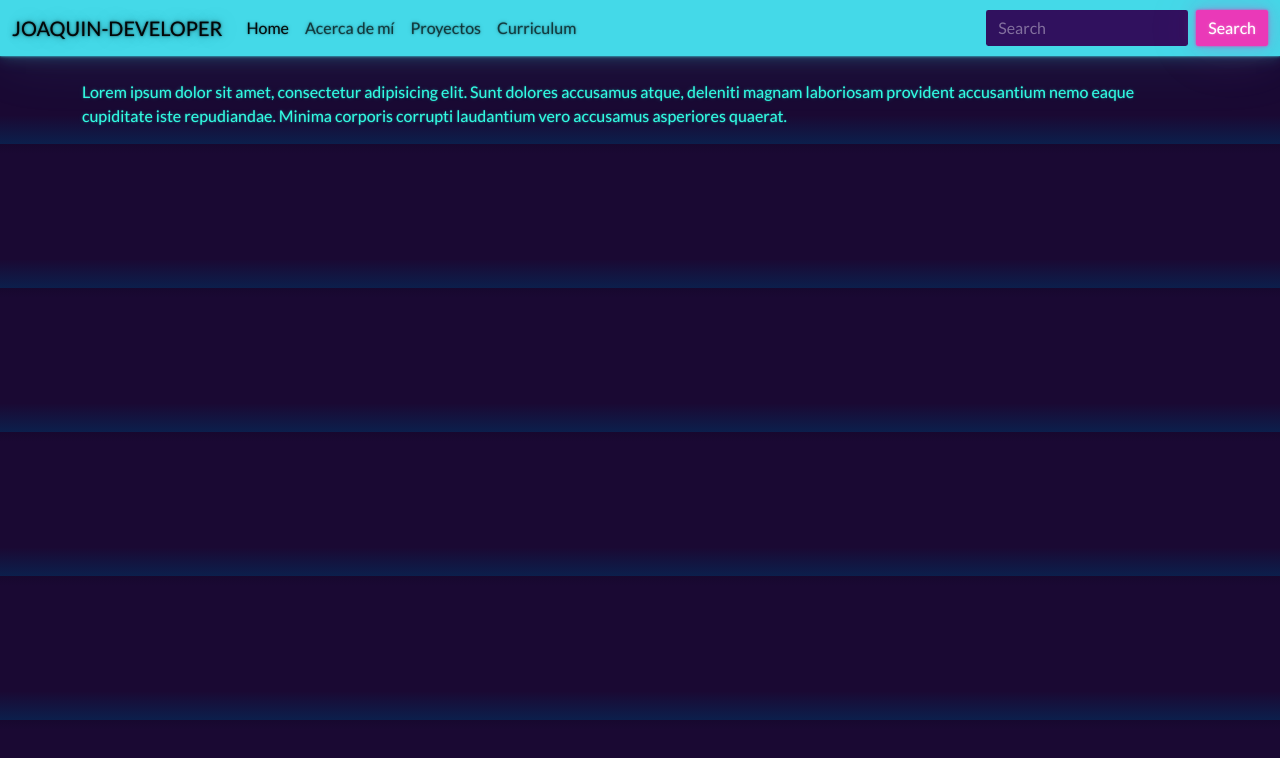
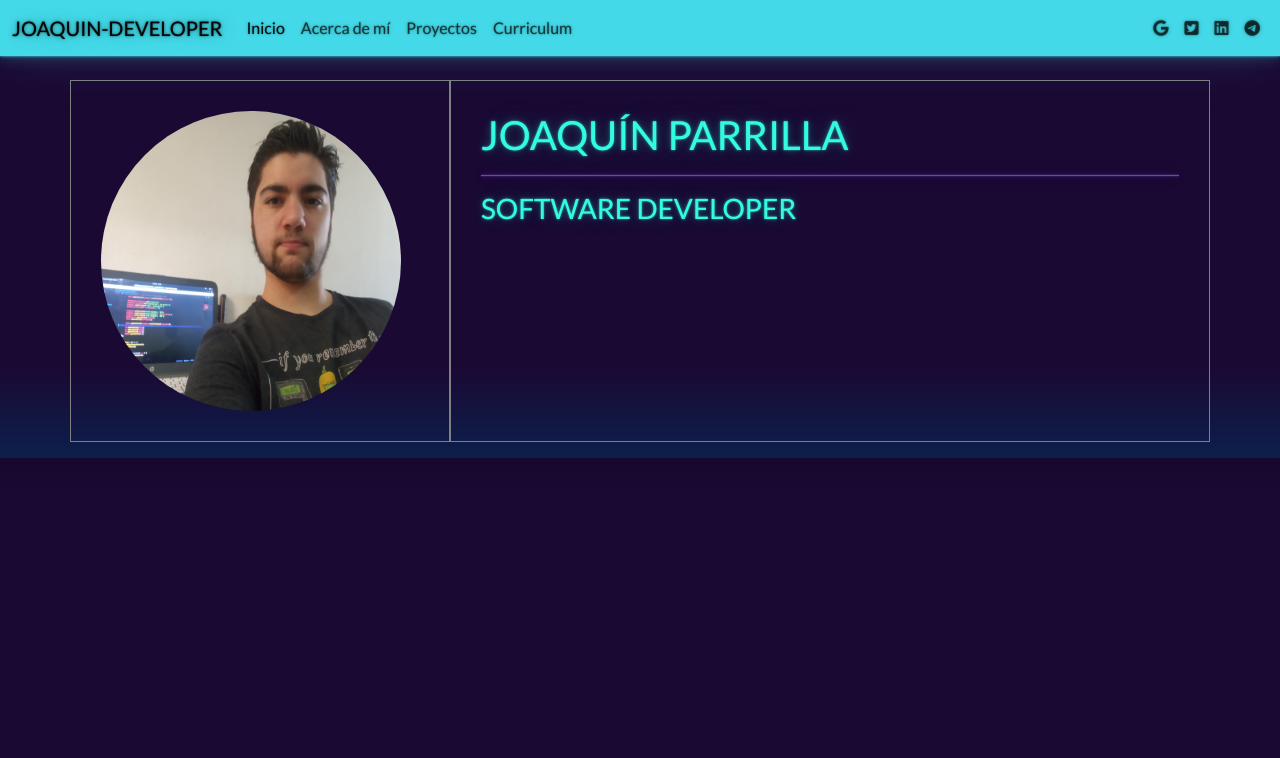
Before and after one commit to Joaquin-Developer/portafolio_web_deploy, a Vue app in the folder frontend/: page / in a window 1280 px wide. Shown: the top 758 px of the page. Built offline with nearby package versions, Linux system fonts and the light colour scheme.

Commit message:
avanzo con componente de presentacion en Vue

```diff
--- a/frontend/public/index.html
+++ b/frontend/public/index.html
@@ -1,5 +1,5 @@
 <!DOCTYPE html>
-<html lang="en">
+<html lang="es">
   <head>
     <meta charset="utf-8">
     <meta http-equiv="X-UA-Compatible" content="IE=edge">
@@ -12,6 +12,8 @@
     <!-- Bootstrap JavaScript: -->
     <script src="https://cdn.jsdelivr.net/npm/@popperjs/core@2.9.2/dist/umd/popper.min.js" integrity="sha384-IQsoLXl5PILFhosVNubq5LC7Qb9DXgDA9i+tQ8Zj3iwWAwPtgFTxbJ8NT4GN1R8p" crossorigin="anonymous"></script>
     <script src="https://cdn.jsdelivr.net/npm/bootstrap@5.0.1/dist/js/bootstrap.min.js" integrity="sha384-Atwg2Pkwv9vp0ygtn1JAojH0nYbwNJLPhwyoVbhoPwBhjQPR5VtM2+xf0Uwh9KtT" crossorigin="anonymous"></script>
+    <!-- Font Awesome Script: -->
+    <script src="https://kit.fontawesome.com/f0f4276a08.js" crossorigin="anonymous"></script>
   </head>
   <body>
     <div id="app"></div>
--- a/frontend/src/components/Container.vue
+++ b/frontend/src/components/Container.vue
@@ -1,5 +1,15 @@
 <template>
-<p>Lorem ipsum dolor sit amet, consectetur adipisicing elit. Sunt dolores accusamus atque, deleniti magnam laboriosam provident accusantium nemo eaque cupiditate iste repudiandae. Minima corporis corrupti laudantium vero accusamus asperiores quaerat.</p>
+<div class="row mb-3">
+  <div class="col-4">
+    <img class="profilePhoto" src="../assets/FotoPerfil.jpg" width="280" height="220">
+  </div>
+  <div class="col-8">
+    <h1>JOAQUÍN PARRILLA</h1>
+    <hr>
+    <h3>SOFTWARE DEVELOPER</h3>
+  </div>
+</div>
+
 </template>
 
 <script>
@@ -7,6 +17,25 @@ export default {
   name: 'Container',
   props: {
 
+  },
+  data: function() {
+    return { }
   }
 }
 </script>
+
+<style scoped>
+.row > div {
+  padding: 30px;
+  border: 1px solid grey;
+}
+
+.profilePhoto {
+  /* border-radius: 50%; */
+  /* margin-left: 50%; */
+  width:300px;
+  height:300px;
+  border-radius:150px;
+}
+
+</style>
--- a/frontend/src/components/Navbar.vue
+++ b/frontend/src/components/Navbar.vue
@@ -8,7 +8,7 @@
       <div class="collapse navbar-collapse" id="navbarColor03">
         <ul class="navbar-nav me-auto">
           <li class="nav-item">
-            <a class="nav-link active" href="#nav">Home
+            <a class="nav-link active" href="#nav">Inicio
               <span class="visually-hidden">(current)</span>
             </a>
           </li>
@@ -22,9 +22,31 @@
             <a class="nav-link" href="#">Curriculum</a>
           </li>
         </ul>
-        <form class="d-flex">
+        <!-- <form class="d-flex">
           <input class="form-control me-sm-2" type="text" placeholder="Search">
           <button class="btn btn-secondary my-2 my-sm-0" type="submit">Search</button>
+        </form> -->
+        <form class="navbar-nav form-inline my-2 my-lg-0 pull-left">
+          <li class="nav-item">
+            <a class="nav-link" href="mailto:joaquin.p.olivera@gmail.com">
+              <i class="fa fa-google" aria-hidden="true"></i>
+            </a>
+          </li>
+          <li class="nav-item">
+            <a class="nav-link" href="https://twitter.com/JoaqunParrilla2">
+              <i class="fa fa-twitter-square" aria-hidden="true"></i>
+            </a>
+          </li>
+          <li class="nav-item">
+            <a class="nav-link" href="https://www.linkedin.com/in/joaqu%C3%ADn-parrilla-63092819b/">
+              <i class="fa fa-linkedin-square" aria-hidden="true"></i>
+            </a>
+          </li>
+          <li class="nav-item">
+            <a class="nav-link" href="https://t.me/Joaquin703">
+              <i class="fa fa-telegram" aria-hidden="true"></i>
+            </a>
+          </li>
         </form>
       </div>
     </div>
```
Also changed, not shown: frontend/src/assets/FotoPerfil.jpg (added).
